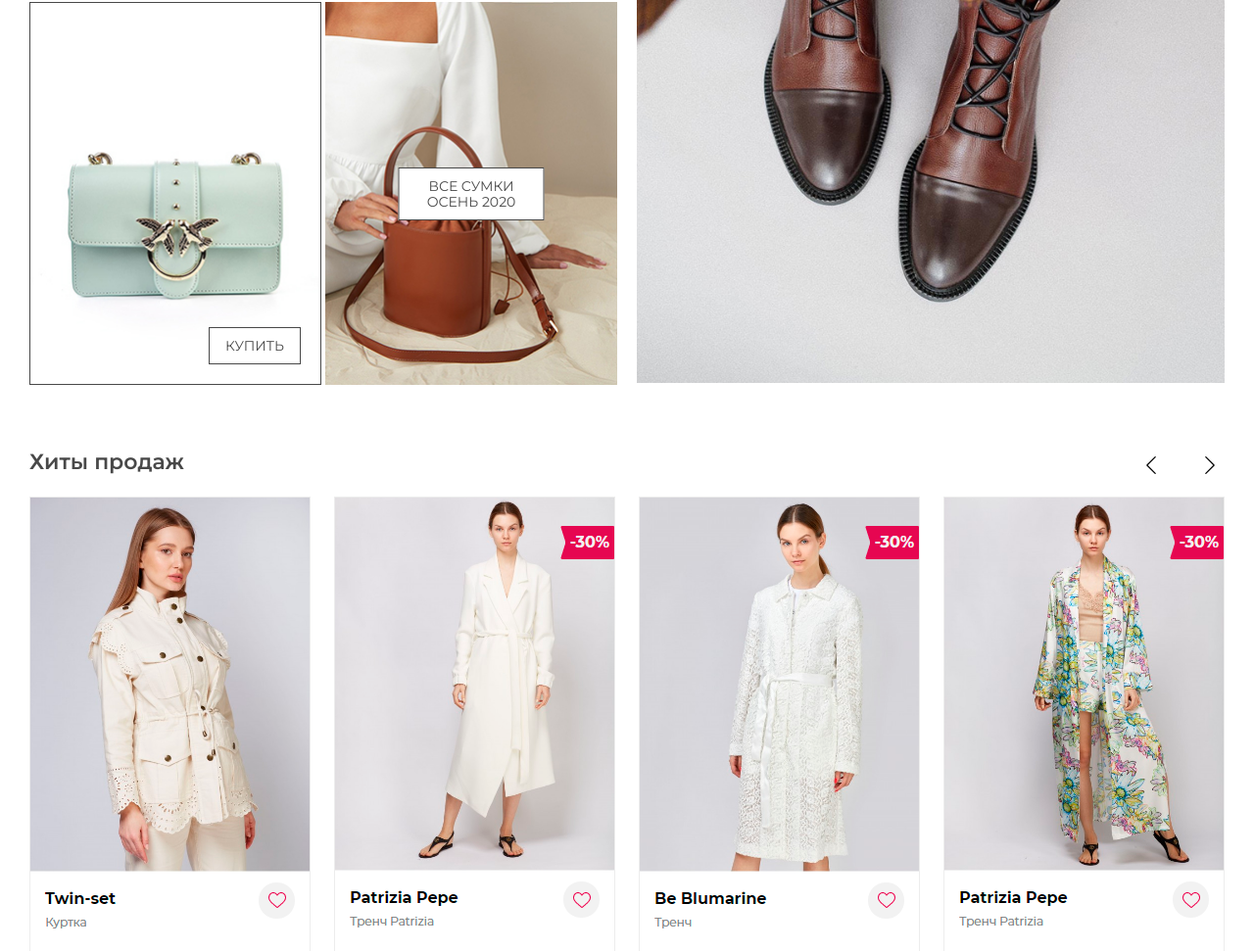
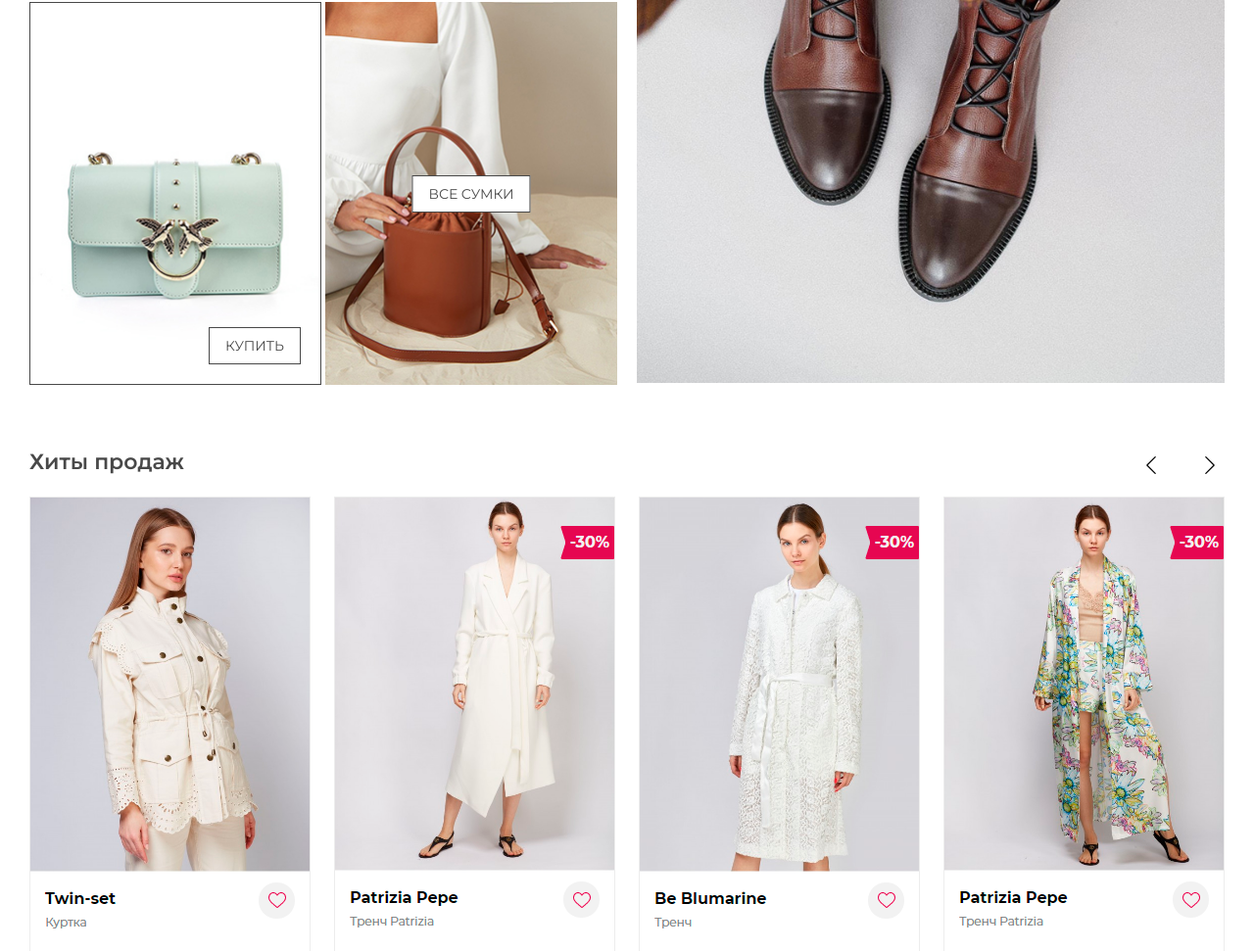
Before and after one commit to Redrica/daniella-main, a website: page docs/index.html in a window 1280 px wide. Shown: the part 3323-4294 px from the top of the page at 98% size. Drawn offline with Linux system fonts and the light colour scheme.

Commit message:
text fix

```diff
--- a/docs/index.html
+++ b/docs/index.html
@@ -174,7 +174,7 @@
                         </a>
                         <a class="category-block__link category-block__link--no-border" href="">
                             <img src="img/bag_small_4.jpg" alt="">
-                            <span class="category-block__button category-block__button--centered button button--gray button--small">Все сумки осень 2020</span>
+                            <span class="category-block__button category-block__button--centered button button--gray button--small">Все сумки</span>
                         </a>
                     </div>
                 </div>
```
Also changed, not shown: src/copy/index.html (+1 -1 lines).
